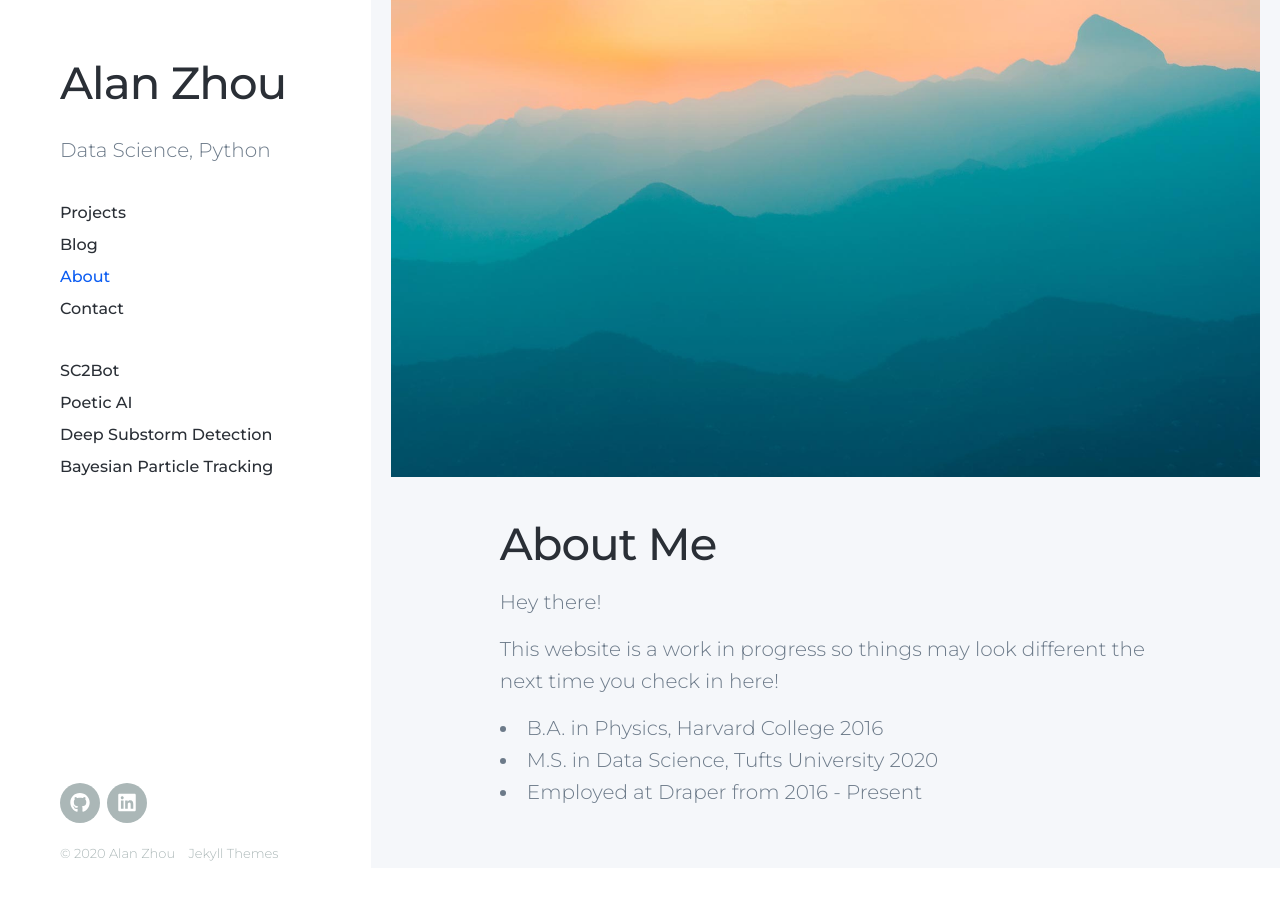
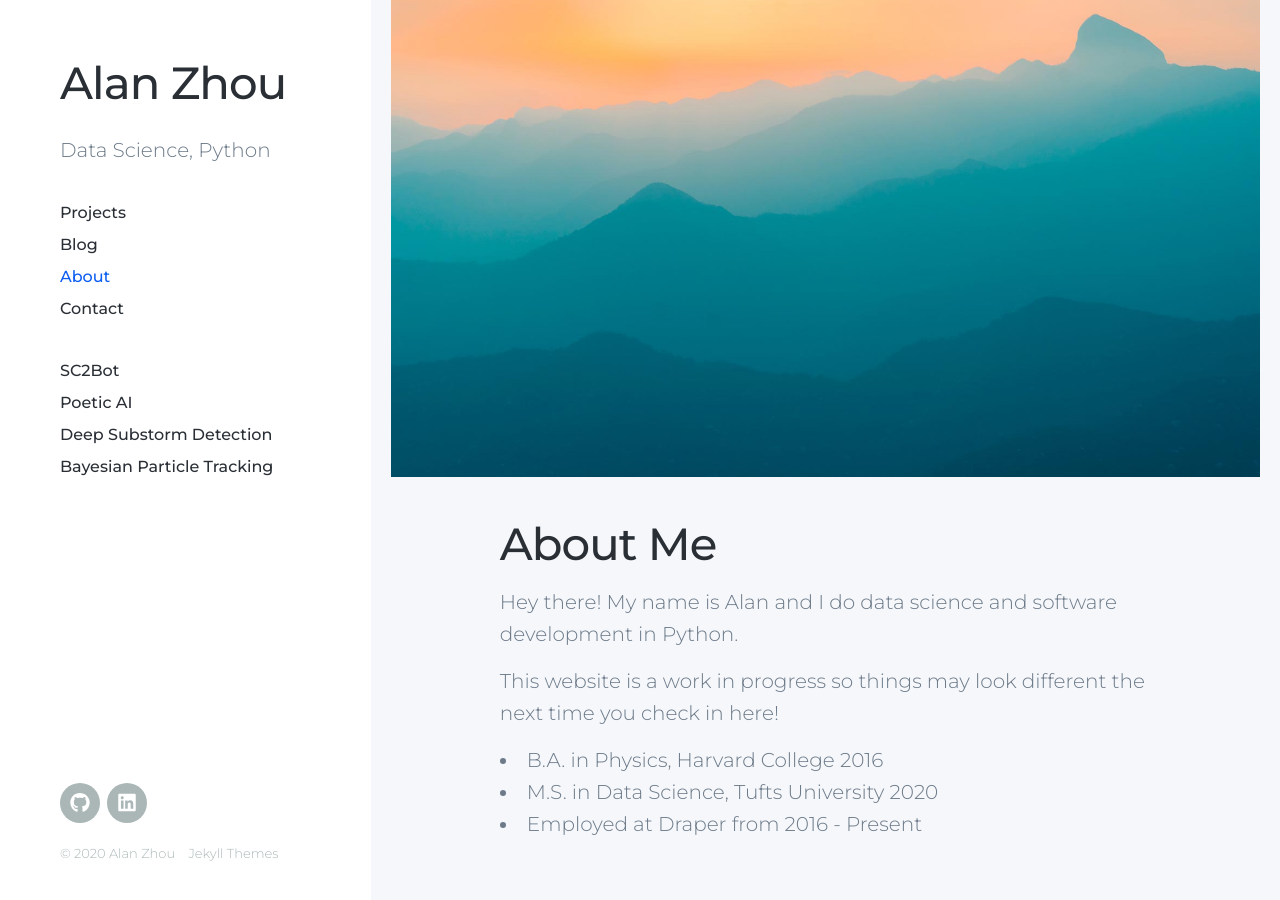
Before and after one commit to alanxzhou/alanxzhou.github.io, a Jekyll site: the page built from _pages/about.md, in a window 1280 px wide and 900 px high, scrolled down 226 px. Built offline with Jekyll 4.4.1, drawn with Linux system fonts in a browser that asks for light colours; nearby versions of some CDN libraries; before the commit the page ends 1094 px from its top, so only the background shows below that.

Commit message:
Update about.md

```diff
--- a/_pages/about.md
+++ b/_pages/about.md
@@ -9,7 +9,7 @@ featured_image: /images/demo/demo-landscape.jpg
 
 # About Me
 
-Hey there!
+Hey there! My name is Alan and I do data science and software development in Python.
 
 This website is a work in progress so things may look different the next time you check in here!
 
```
